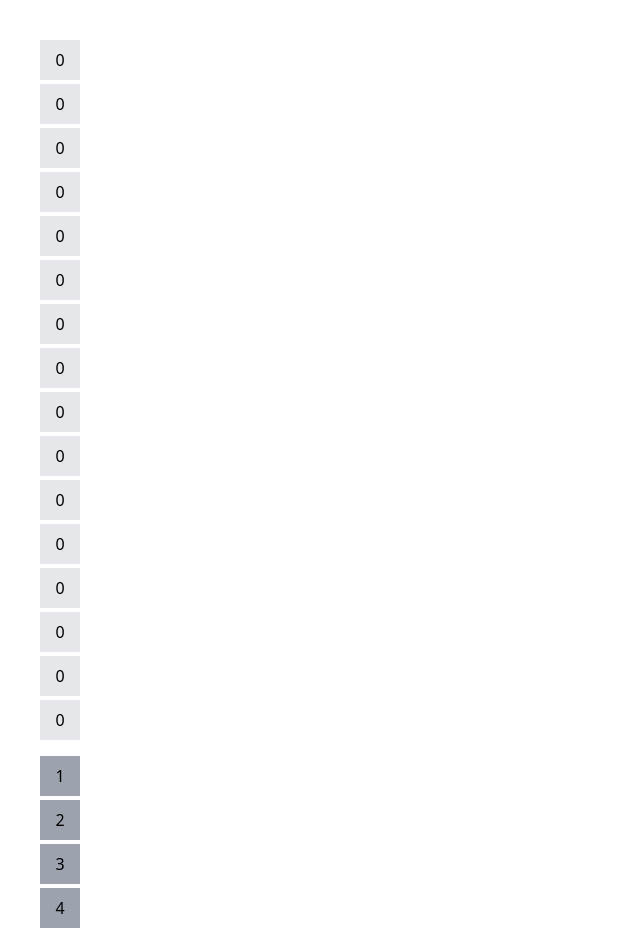
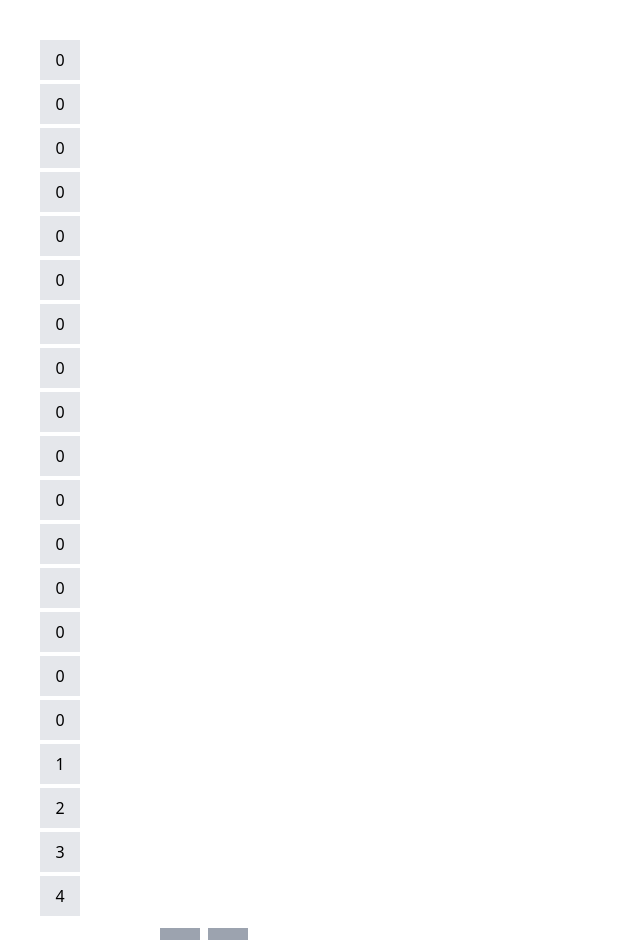
Before and after one commit to nickhart/SudokuNext, a Next.js app: page /sudoku in a window 1280 px wide. Shown: the top 940 px of the page, without its empty margins (0-640 px from the left). Built offline with nearby package versions, Linux system fonts and the light colour scheme.

Commit message:
moved choice buttons into the board

```diff
--- a/src/components/Board.tsx
+++ b/src/components/Board.tsx
@@ -6,20 +6,32 @@ import { GameState } from "../model/GameState";
 export const Board: React.FC<{
   degree: number;
   cells: GameState;
-  onClick: (index: number) => void;
-}> = ({ degree, cells, onClick }) => {
+  onCellClick: (index: number) => void;
+  onChoiceClick: (index: number) => void;
+}> = ({ degree, cells, onCellClick, onChoiceClick }) => {
+
   function renderCell(index: number) {
     const key = `cell.${index}`;
     return (
-      <Cell value={cells[index]} key={key} onClick={() => onClick(index)} />
+      <Cell value={cells[index]} key={key} onClick={() => onCellClick(index)} />
+    );
+  }
+
+  function renderChoice(index: number) {
+    const key = `choice.${index}`;
+    return (
+      <Cell value={index} key={key} onClick={() => onChoiceClick(index)} />
     );
   }
 
   const rowValues = rowValuesForDegree(degree);
   const size = degree * degree;
+  // todo: fix the variable grid sizing
+  const gridCss = `grid grid-cols-${size} gap-1 max-w-fit`
   return (
-    <div className={`grid grid-cols-${size} gap-1 max-w-fit`}>
+    <div className={gridCss}>
       {Array.from({ length: size * size }).map((_, index) => renderCell(index))}
+      {Array.from({ length: size }).map((_, index) => renderChoice(index+1))}
     </div>
   );
 };
--- a/src/components/Cell.tsx
+++ b/src/components/Cell.tsx
@@ -4,8 +4,9 @@ export const Cell: React.FC<{
   value: number;
   onClick: (index: number) => void;
 }> = ({ value, onClick }) => {
+  const buttonCss = `w-10 h-10 bg-gray-200`;
   return (
-    <button className="w-10 h-10 bg-gray-200" onClick={() => onClick(value)}>
+    <button className={buttonCss} onClick={() => onClick(value)}>
       {value}
     </button>
   );
--- a/src/components/Game.tsx
+++ b/src/components/Game.tsx
@@ -1,7 +1,6 @@
 import React, { useState } from "react";
 
 import {
-  choicesForDegree,
   newGameForDegree,
   isGameOver,
   isLegalPlay,
@@ -68,7 +67,7 @@ export const Game: React.FC<{ startDegree: number }> = ({ startDegree }) => {
 
   const degrees =
     stepNumber === 0 ? (
-      <div>
+      <div className="m-2">
         change board:
         <button className="w-10 h-10 bg-gray-400 m-1 p-2" key="degree.2" onClick={() => changeDegree(2)}>4x4</button>
         <button className="w-10 h-10 bg-gray-400 m-1 p-2" key="degree.3" onClick={() => changeDegree(3)}>9x9</button>
@@ -76,19 +75,6 @@ export const Game: React.FC<{ startDegree: number }> = ({ startDegree }) => {
     ) : (
       ""
     );
-
-  function renderChoice(index: number) {
-    const key = `choice.${index}`;
-    return <button  className="w-10 h-10 bg-gray-400" key={key} onClick={() => setCurrentNumber(index)}>{index}</button>;
-  }
-
-  const choiceValues = choicesForDegree(degree);
-  const size = degree*degree;
-  const choices = (
-    <div className={`grid grid-cols-${size} gap-1 max-w-fit my-4`}>
-      { choiceValues.map((value: number) => renderChoice(value)) }
-    </div>
-  );
 
   let status;
   if (gameOver) {
@@ -102,10 +88,10 @@ export const Game: React.FC<{ startDegree: number }> = ({ startDegree }) => {
         <Board
           cells={current.cells}
           degree={degree}
-          onClick={(i) => handleCellClick(i)}
+          onCellClick={(i) => handleCellClick(i)}
+          onChoiceClick={(i) => setCurrentNumber(i)}
         />
       <div>
-        {choices}
         {degrees}
       </div>
       <div>
```
